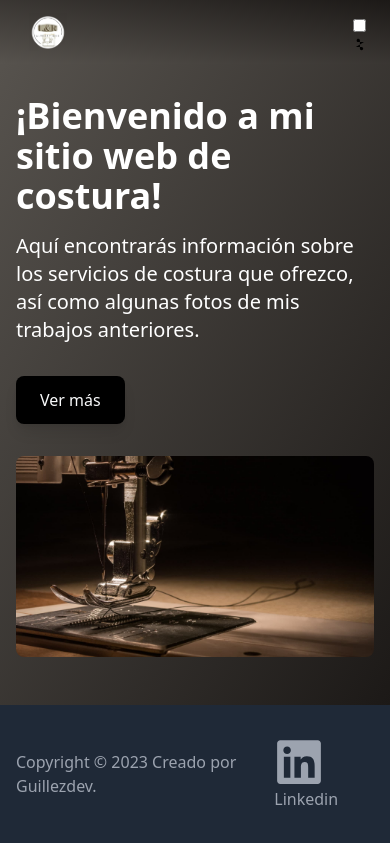
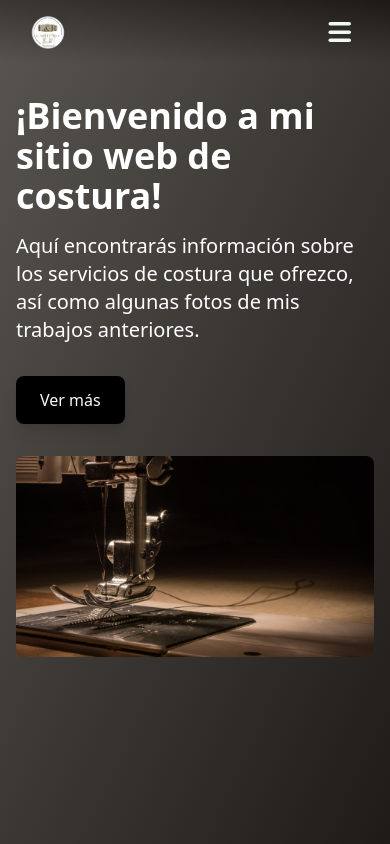
Before and after one commit to guillezdev/Costura-Alteraciones, a Next.js app: page / in a window 390 px wide. Shown: the top 844 px of the page. Built offline with nearby package versions, Linux system fonts and the light colour scheme.

Commit message:
last update

```diff
--- a/app/globals.css
+++ b/app/globals.css
@@ -1,3 +1,62 @@
 @tailwind base;
 @tailwind components;
 @tailwind utilities;
+
+/*btn-menu*/
+input[type = "checkbox"] {
+    -webkit-appearance: none;
+    appearance: none;
+    display: none;
+    visibility: hidden;
+  }
+
+  .bar {
+    display: block;
+    position: relative;
+    cursor: pointer;
+    width: 50px;
+    height: 40px;
+  }
+
+  .bar span {
+    position: absolute;
+    width: 45px;
+    height: 7px;
+    background: #f1faee;
+    border-radius: 100px;
+    display: inline-block;
+    transition: 0.3s ease;
+    left: 0;
+  }
+
+  .bar span.top {
+    top: 0;
+  }
+
+  .bar span.middle {
+    top: 17px;
+  }
+
+  .bar span.bottom {
+    bottom: 0;
+  }
+
+  input[type]:checked ~ span.top {
+    transform: rotate(45deg);
+    transform-origin: top left;
+    width: 48px;
+    left: 5px;
+  }
+
+  input[type]:checked ~ span.bottom {
+    transform: rotate(-45deg);
+    transform-origin: top left;
+    width: 48px;
+    bottom: -1px;
+    box-shadow: 0 0 10px #495057;
+  }
+
+  input[type]:checked ~ span.middle {
+    transform: translateX(-20px);
+    opacity: 0;
+  }
--- a/app/page.jsx
+++ b/app/page.jsx
@@ -5,34 +5,34 @@ import bgimage from "../public/bgimage.jpg";
 export function Homepage() {
   return (
     <>
-      <div className='bg-gradient-to-br from-stone-600 to-stone-900 text-white'>
-        <div className='container mx-auto py-12 px-4 sm:px-6 lg:px-8'>
-          <div className='grid grid-cols-1 md:grid-cols-2 gap-8 items-center'>
+      <header className="min-h-screen bg-gradient-to-br from-stone-600 to-stone-900 text-white">
+        <div className="container mx-auto py-12 px-4 sm:px-6 lg:px-8">
+          <div className="grid grid-cols-1 md:grid-cols-2 gap-8 items-center">
             <div>
-              <h1 className='text-4xl font-bold mb-4'>
+              <h1 className="text-4xl font-bold mb-4">
                 ¡Bienvenido a mi sitio web de costura!
               </h1>
-              <p className='text-xl mb-8'>
+              <p className="text-xl mb-8">
                 Aquí encontrarás información sobre los servicios de costura que
                 ofrezco, así como algunas fotos de mis trabajos anteriores.
               </p>
               <a
-                href='#'
-                className='bg-black text-gray-50 py-3 px-6 rounded-lg shadow-lg hover:shadow-xl transition-shadow duration-300 inline-block'
+                href="#"
+                className="bg-black text-gray-50 py-3 px-6 rounded-lg shadow-lg hover:shadow-xl transition-shadow duration-300 inline-block"
               >
                 Ver más
               </a>
             </div>
             <div>
               <Image
-                className='w-full h-full rounded-lg border-none'
+                className="w-full h-full rounded-lg border-none"
                 src={bgimage}
-                alt='Costura'
+                alt="Costura"
               />
             </div>
           </div>
         </div>
-      </div>
+      </header>
     </>
   );
 }
--- a/components/NavBar.jsx
+++ b/components/NavBar.jsx
@@ -25,28 +25,24 @@ export const NavBar = () => {
 
   return (
     <>
-      <div className='h-12'></div>
+      <div className="h-12"></div>
       <nav
         className={` fixed top-0 left-0 right-0 z-50  bg-gradient-to-tr from-stone-600 to-stone-900 text-white`}
       >
-        <div className='container mx-auto py-2 px-6 md:px-8'>
-          <div className='flex justify-between items-center'>
+        <div className="container mx-auto py-2 px-6 md:px-8">
+          <div className="flex justify-between items-center">
             <Link
               href={"/"}
-              className='flex items-center p-0 m-0 self-center cursor-pointer select-none'
+              className="flex items-center p-0 m-0 self-center cursor-pointer select-none"
             >
-              <Image
-                src={LogoYadel}
-                className='h-12 w-12 m-0 p-0'
-                alt='Logo'
-              />
+              <Image src={LogoYadel} className="h-12 w-12 m-0 p-0" alt="Logo" />
             </Link>
-            <div className='hidden md:block'>
-              <ul className='flex items-center space-x-4'>
+            <div className="hidden md:block">
+              <ul className="flex items-center space-x-4">
                 <li>
                   <Link
                     href={"/"}
-                    className='text-gray-50 font-semibold hover:text-stone-500 cursor-pointer select-none'
+                    className="text-gray-50 font-semibold hover:text-stone-500 cursor-pointer select-none"
                   >
                     Inicio
                   </Link>
@@ -54,7 +50,7 @@ export const NavBar = () => {
                 <li>
                   <Link
                     href={"/catalogo"}
-                    className='text-gray-50 font-semibold hover:text-stone-500 cursor-pointer select-none'
+                    className="text-gray-50 font-semibold hover:text-stone-500 cursor-pointer select-none"
                   >
                     Galeria
                   </Link>
@@ -62,42 +58,39 @@ export const NavBar = () => {
                 <li>
                   <Link
                     href={"/contact"}
-                    className='bg-stone-500 text-white px-4 py-2 rounded-md hover:bg-gray-900 transition-colors duration-300'
+                    className="bg-stone-500 text-white px-4 py-2 rounded-md hover:bg-gray-900 transition-colors duration-300"
                   >
                     Contacto
                   </Link>
                 </li>
               </ul>
             </div>
-            <div className='md:hidden'>
-              <label className='hamburger'>
+            <div className="md:hidden">
+              <label className="bar scale-50" htmlFor="check" for="check">
                 <input
+                  type="checkbox"
                   ref={checkboxRef}
-                  type='checkbox'
                   onClick={() => setIsOpen(!isOpen)}
+                  id="check"
                 />
-                <svg viewBox='0 0 32 32'>
-                  <path
-                    className='line line-top-bottom'
-                    d='M27 10 13 10C10.8 10 9 8.2 9 6 9 3.5 10.8 2 13 2 15.2 2 17 3.8 17 6L17 26C17 28.2 18.8 30 21 30 23.2 30 25 28.2 25 26 25 23.8 23.2 22 21 22L7 22'
-                  ></path>
-                  <path className='line' d='M7 16 27 16'></path>
-                </svg>
+                <span className="top"></span>
+                <span className="middle"></span>
+                <span className="bottom"></span>
               </label>
             </div>
           </div>
           <Transition
             show={isOpen}
-            enter='transition ease-out duration-100 transform'
-            enterFrom='opacity-0 scale-95'
-            enterTo='opacity-100 scale-100'
-            leave='transition ease-in duration-75 transform'
-            leaveFrom='opacity-100 scale-100'
-            leaveTo='opacity-0 scale-95'
+            enter="transition ease-out duration-100 transform"
+            enterFrom="opacity-0 scale-95"
+            enterTo="opacity-100 scale-100"
+            leave="transition ease-in duration-75 transform"
+            leaveFrom="opacity-100 scale-100"
+            leaveTo="opacity-0 scale-95"
           >
             {
-              <div className='md:hidden mt-4'>
-                <ul className='flex flex-col space-y-2'>
+              <div className="md:hidden mt-10">
+                <ul className="flex items-center h-screen flex-col space-y-2">
                   <li>
                     <Link
                       href={"/"}
@@ -105,21 +98,21 @@ export const NavBar = () => {
                         setIsOpen(!isOpen);
                         checkboxRef.current.checked = false;
                       }}
-                      className='text-gray-50 font-semibold hover:text-stone-500 cursor-pointer select-none'
+                      className="text-gray-50 font-semibold hover:text-stone-500 cursor-pointer select-none"
                     >
                       Inicio
                     </Link>
                   </li>
                   <li>
                     <Link
-                      href={"/catalogo"}
+                      href={"/Servicios "}
                       onClick={() => {
                         setIsOpen(!isOpen);
                         checkboxRef.current.checked = false;
                       }}
-                      className='text-gray-50 font-semibold hover:text-stone-500 cursor-pointer select-none'
+                      className="text-gray-50 font-semibold hover:text-stone-500 cursor-pointer select-none"
                     >
-                      Galeria
+                      Servicios
                     </Link>
                   </li>
                   <li>
@@ -129,7 +122,7 @@ export const NavBar = () => {
                         setIsOpen(!isOpen);
                         checkboxRef.current.checked = false;
                       }}
-                      className='text-gray-50 font-semibold hover:text-stone-500 cursor-pointer select-none'
+                      className="text-gray-50 font-semibold hover:text-stone-500 cursor-pointer select-none"
                     >
                       Contacto
                     </Link>
```
